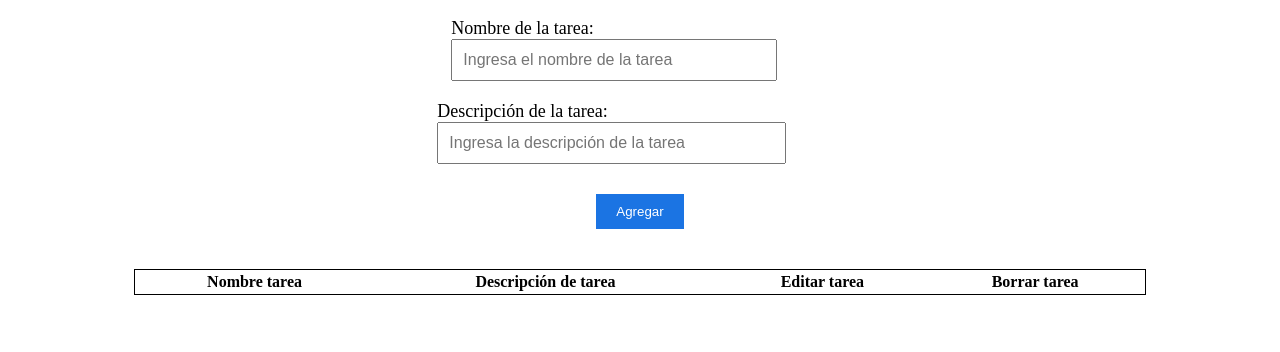
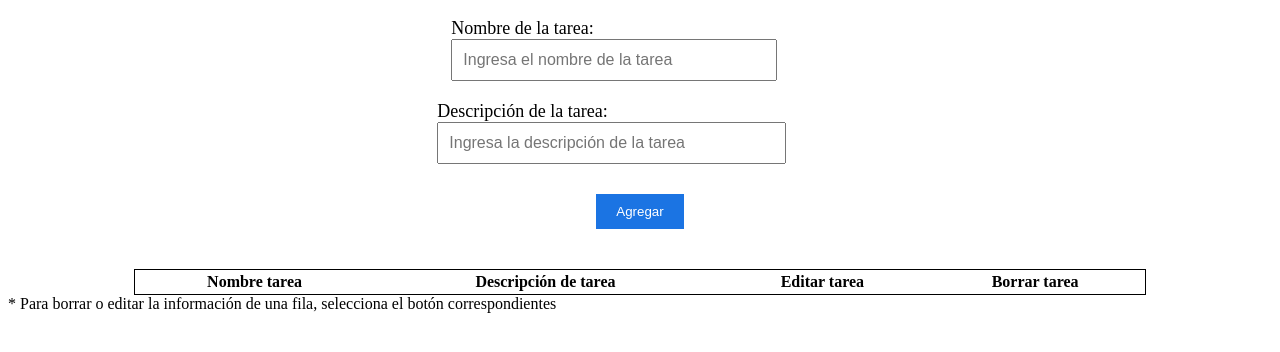
Before and after one commit to juanpabloagurto/proyecto2, a plain HTML site: page index.html in a window 1280 px wide. Drawn offline with Linux system fonts and the light colour scheme.

Commit message:
Se agrego el footer de la web

```diff
--- a/index.html
+++ b/index.html
@@ -51,4 +51,7 @@
 
 
 </body>
+<div class="footer">
+  <footer >* Para borrar o editar la información de una fila, selecciona el botón correspondientes </footer>
+</div>
 </html>
```
